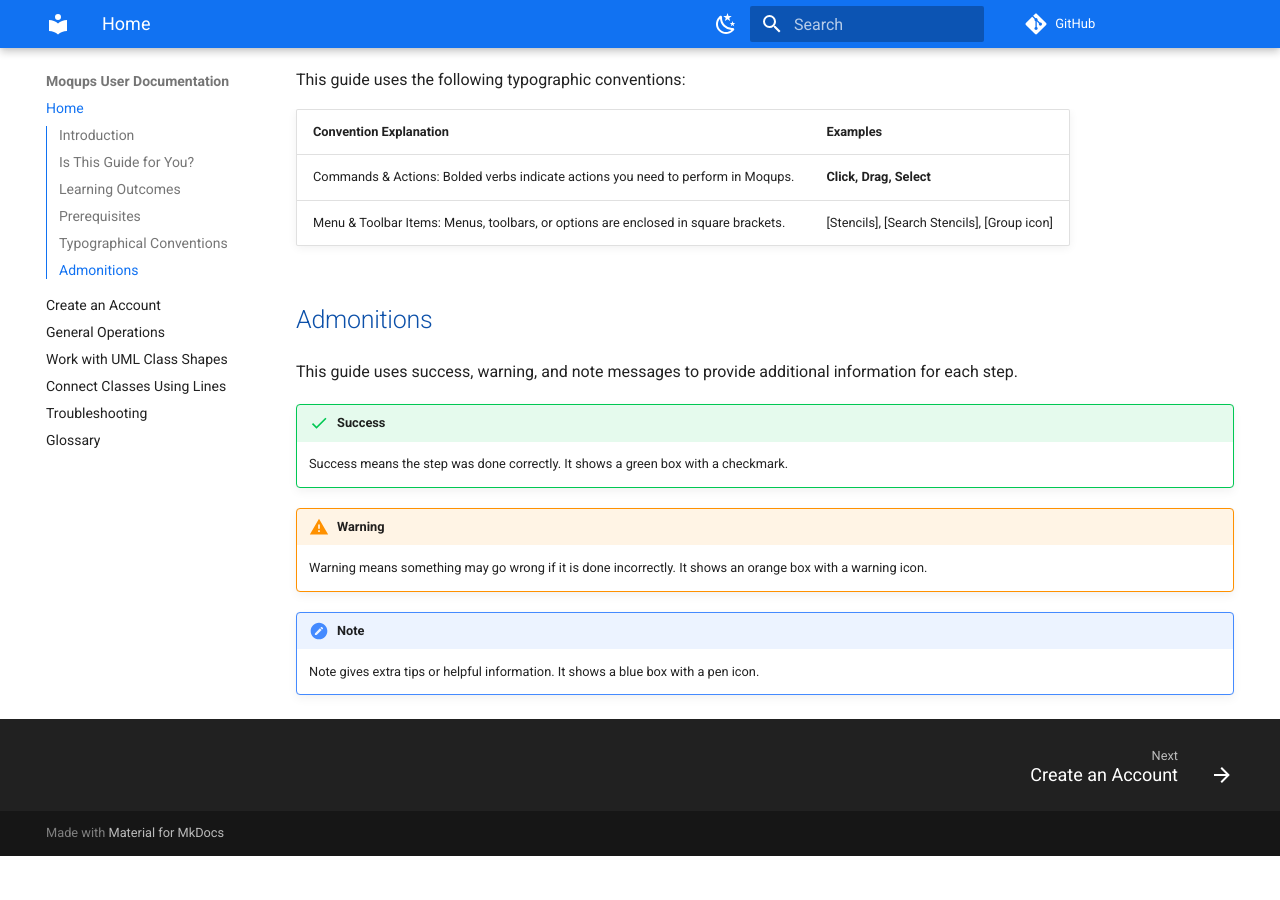
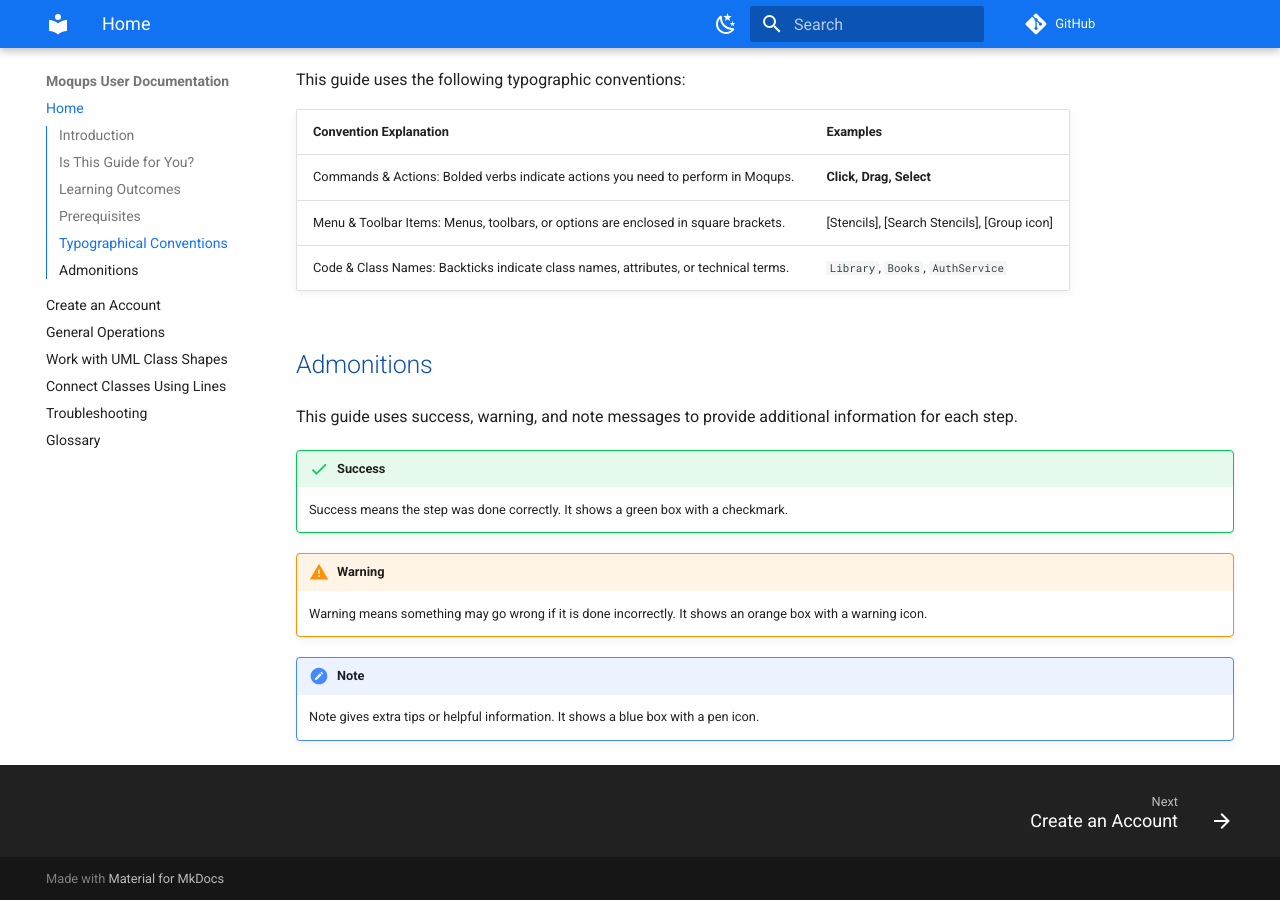
Before and after one commit to mzhao002/Moqups-User-Documentation, an MkDocs documentation site: the page built from docs/index.md, in a window 1280 px wide and 900 px high, scrolled down 1226 px. Built offline with MkDocs 1.6.1 and Material for MkDocs 9.7.7, drawn with Linux system fonts in a browser that asks for light colours; comment, search, counter and statistics services are not loaded; before the commit the page ends 2082 px from its top, so only the background shows below that.

Commit message:
Add code and classes usage under Typographical Conventions

```diff
--- a/docs/index.md
+++ b/docs/index.md
@@ -40,6 +40,7 @@
 | :-------------------------------------------------------------------------------------------------------------------------------- | :----------------------------------------------------------------------- |
 | Commands & Actions: Bolded verbs indicate actions you need to perform in Moqups.                                                | **Click, Drag, Select**                                                  |
 | Menu & Toolbar Items: Menus, toolbars, or options are enclosed in square brackets.                                               | [Stencils], [Search Stencils], [Group icon]                              |
+| Code & Class Names: Backticks indicate class names, attributes, or technical terms.                                              | `Library`, `Books`, `AuthService`                                        |
 
 ## Admonitions
 
```
